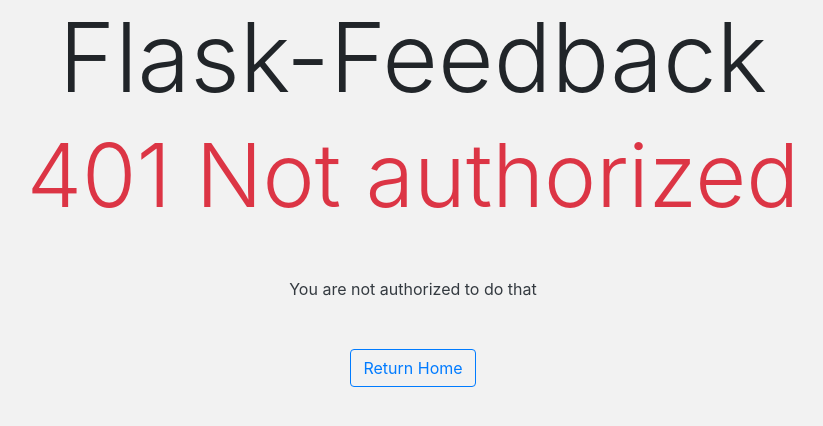
After one commit to DruSerkes/flask-feedback, a Flask app: template templates/error401.html in a window 1280 px wide. The commit adds this page. Shown: the top 426 px of the page, without its empty margins (227-1050 px from the left). Run offline with Flask 2, Linux system fonts and the light colour scheme; the template is opened without the code that fills it, so the values that code supplies are empty; some libraries are stand-ins or nearby versions.

Commit message:
Create custom 404 and 401 error templates

```diff
--- a/app.py
+++ b/app.py
@@ -72,7 +72,7 @@
 @app.route('/users/<username>')
 def show_secret_page(username):
     """ Display secret page """
-    if 'username' in session:
+    if 'username' in session and session['username'] == username:
         user = User.query.filter_by(username=username).first()
         return render_template('secret.html', user=user)
 
@@ -151,3 +151,9 @@
 def display_404(error):
     """ Displays a custom error page when returning a 404 error """
     return render_template('/error.html'), 404
+
+# CUSTOM 401 PAGE
+@app.errorhandler(401)
+def display_401(error):
+    """ Displays a custom error page when returning a 404 error """
+    return render_template('/error401.html'), 401
--- /dev/null
+++ b/templates/error401.html
@@ -0,0 +1,16 @@
+{% extends 'base.html' %}
+
+{% block title %}Not Authorized{% endblock %}
+
+{% block content %}
+
+<div class="container justify-content-center text-center">
+    <h2 class="display-2 text-danger mb-2">401 Not authorized</h2>
+
+    <p class='text-dark my-5'>You are not authorized to do that</p>
+
+    <a href="/" class='btn btn-large btn-outline-primary'>Return Home</a>
+</div>
+
+
+{% endblock %}
```
Also changed, not shown: templates/error.html (+6 -3 lines).
